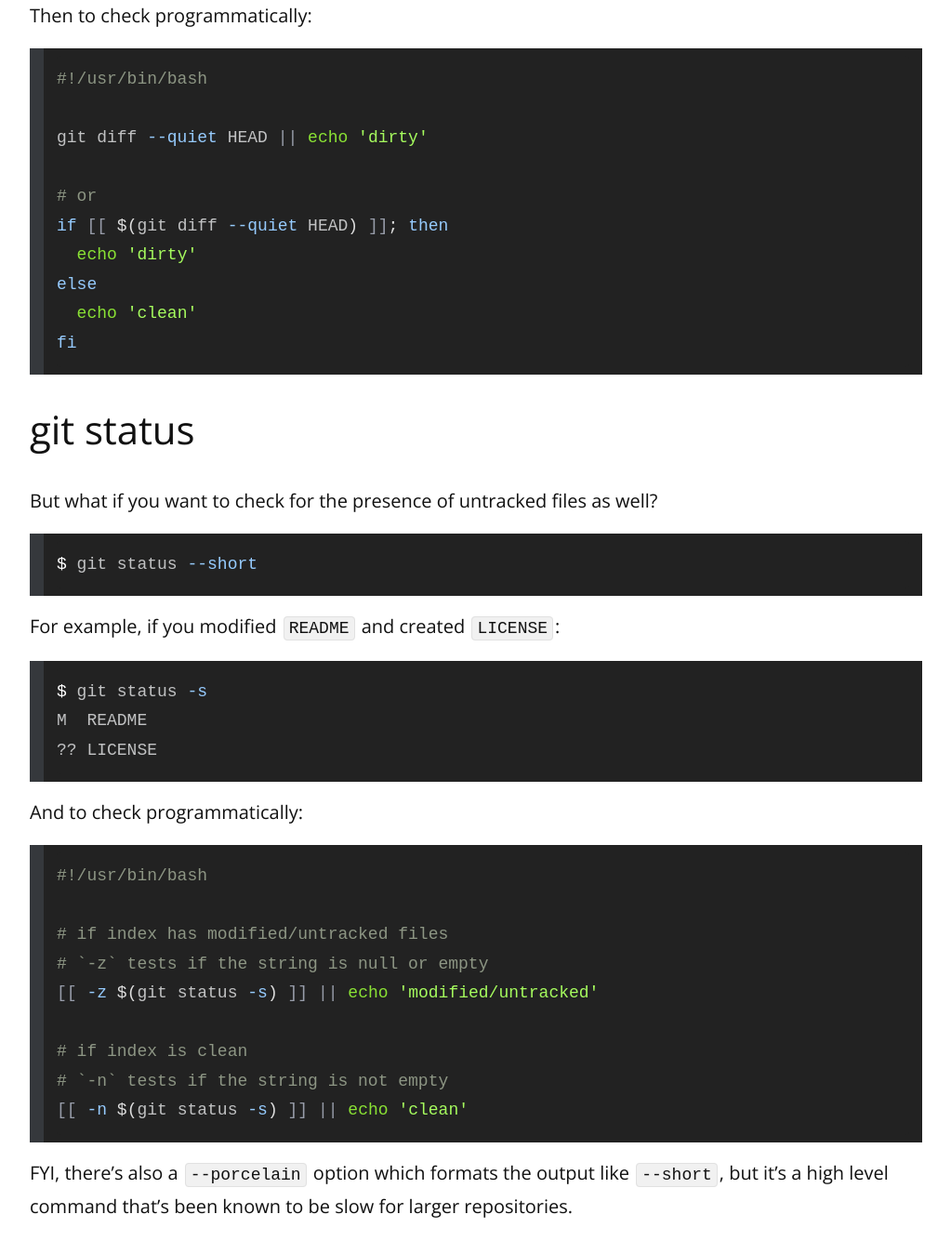
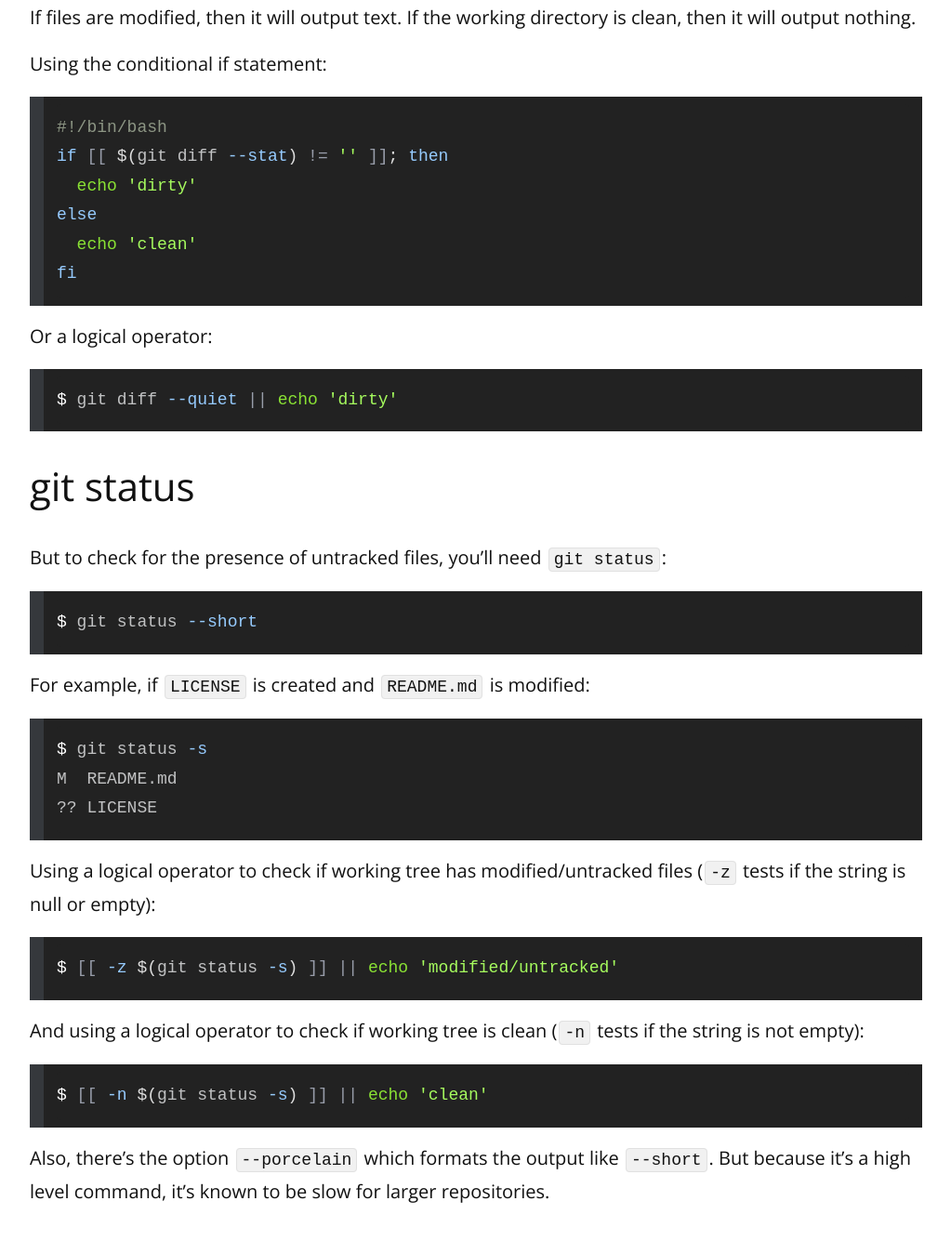
Before and after one commit to remarkablemark/remarkablemark.github.io, a Jekyll site: the page built from _posts/2017/2017-10-12-check-git-dirty.md, in a window 1280 px wide and 1400 px high, scrolled down 514 px. Shown: the top 1349 px of the window at 93% size, without its empty margins (128-1151 px from the left). Built offline with Jekyll 4.4.1, drawn with Linux system fonts in a browser that asks for light colours; comment, search, counter and statistics services are not loaded; some of the changed text lies outside the part shown.

Commit message:
fix(post): edit "Check if Git working tree is dirty"
Post: 2017-10-12-check-git-dirty.md

Tidy post, improve flow and readability, and fix code examples.

````diff
--- a/_posts/2017/2017-10-12-check-git-dirty.md
+++ b/_posts/2017/2017-10-12-check-git-dirty.md
@@ -1,62 +1,64 @@
 ---
 layout: post
-title: Check if Git head is dirty
+title: Check if Git working tree is dirty
 date: 2017-10-12 20:15:17 -4000
-excerpt: How to check if Git index is dirty or has changed or new files.
-categories: git diff status bash cli
+excerpt: How to check if Git working tree is dirty or has new untracked files.
+categories: git repository diff status bash cli
 ---
 
 ## git diff
 
-If you want to check that files in the working tree or index are modified (and don't care about untracked files):
+`git diff` can be used to check if the working directory is dirty (assuming you don't care about untracked files):
 
 ```sh
 $ git diff HEAD
 ```
 
-Then to check programmatically:
+If files are modified, then it will output text. If the working directory is clean, then it will output nothing.
+
+Using the conditional if statement:
 
 ```sh
-#!/usr/bin/bash
-
-git diff --quiet HEAD || echo 'dirty'
-
-# or
-if [[ $(git diff --quiet HEAD) ]]; then
+#!/bin/bash
+if [[ $(git diff --stat) != '' ]]; then
   echo 'dirty'
 else
   echo 'clean'
 fi
 ```
 
+Or a logical operator:
+
+```sh
+$ git diff --quiet || echo 'dirty'
+```
+
 ## git status
 
-But what if you want to check for the presence of untracked files as well?
+But to check for the presence of untracked files, you'll need `git status`:
 
 ```sh
 $ git status --short
 ```
 
-For example, if you modified `README` and created `LICENSE`:
+For example, if `LICENSE` is created and `README.md` is modified:
 
 ```sh
 $ git status -s
-M  README
+M  README.md
 ?? LICENSE
 ```
 
-And to check programmatically:
+Using a logical operator to check if working tree has modified/untracked files (`-z` tests if the string is null or empty):
 
 ```sh
-#!/usr/bin/bash
-
-# if index has modified/untracked files
-# `-z` tests if the string is null or empty
-[[ -z $(git status -s) ]] || echo 'modified/untracked'
-
-# if index is clean
-# `-n` tests if the string is not empty
-[[ -n $(git status -s) ]] || echo 'clean'
+$ [[ -z $(git status -s) ]] || echo 'modified/untracked'
 ```
 
-FYI, there's also a `--porcelain` option which formats the output like `--short`, but it's a high level command that's been known to be slow for larger repositories.
+And using a logical operator to check if working tree is clean (`-n` tests if the string is not empty):
+
+```sh
+$ [[ -n $(git status -s) ]] || echo 'clean'
+```
+
+Also, there's the option `--porcelain` which formats the output like `--short`. But because it's a high level command, it's known to be slow for larger repositories.
````
